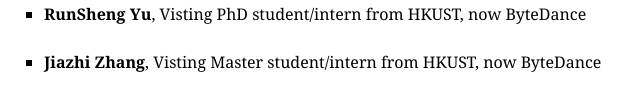
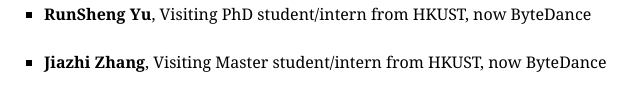
Before and after one commit to Youzhi333/Youzhi333.github.io, a plain HTML site: page index.html in a window 1280 px wide. Shown: the part 3948-4059 px from the top of the page, 209-849 px from the left. Drawn offline with Linux system fonts and the light colour scheme.

Commit message:
Update index.html

```diff
--- a/index.html
+++ b/index.html
@@ -204,8 +204,8 @@ His research interests include artificial intelligence, multi-agent systems, com
 <div>
     <h2><hr><a name="Alumni"></a>Alumni</h2>
         <ul>
-			<li><p><b>RunSheng Yu</b>, Visting PhD student/intern from HKUST, now ByteDance</p></li><br>
-			<li><p><b>Jiazhi Zhang</b>, Visting Master student/intern from HKUST, now ByteDance </p></li><br>
+			<li><p><b>RunSheng Yu</b>, Visiting PhD student/intern from HKUST, now ByteDance</p></li><br>
+			<li><p><b>Jiazhi Zhang</b>, Visiting Master student/intern from HKUST, now ByteDance </p></li><br>
 
 
 
```
